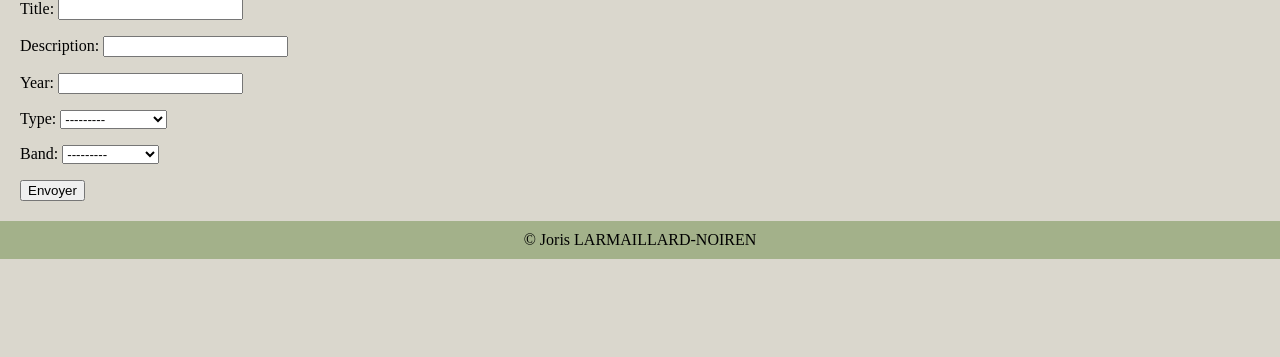
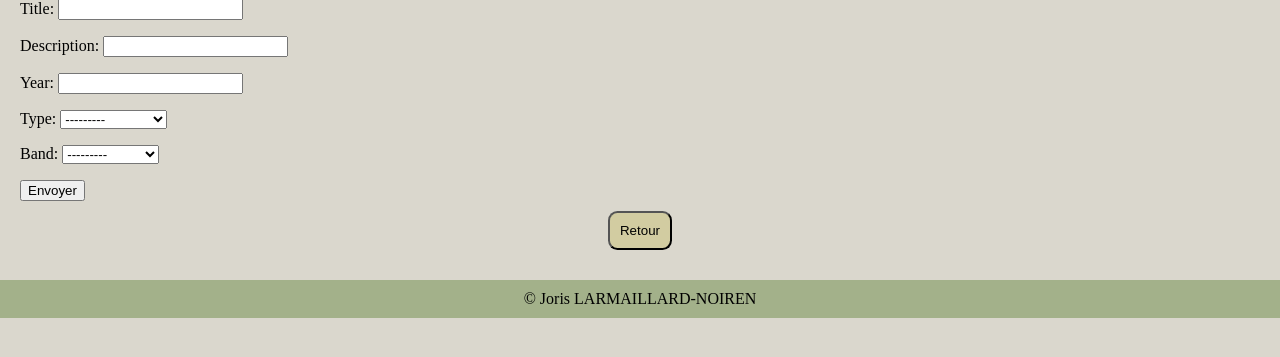
Before and after one commit to 31Joojo/django-web-app, a Django app: page /ads/add in a window 1280 px wide. Shown: the part 236-593 px from the top of the page. Run offline with Django 5.2, Linux system fonts and the light colour scheme; data comes from the database, SQL or seed files in the repository.

Commit message:
Ajout d'un bouton de retour vers la liste des annonces

```diff
--- a/merchex/listings/templates/listings/ad_create.html
+++ b/merchex/listings/templates/listings/ad_create.html
@@ -9,4 +9,10 @@
         {{ ad_form.as_p }}
         <input type="submit" value="Envoyer">
     </form>
+
+    <div class="conteneur-bouton">
+        <a href="{% url 'ads-list' %}">
+            <button class="bouton-retour">Retour</button>
+        </a>
+    </div>
 {% endblock %}
```
